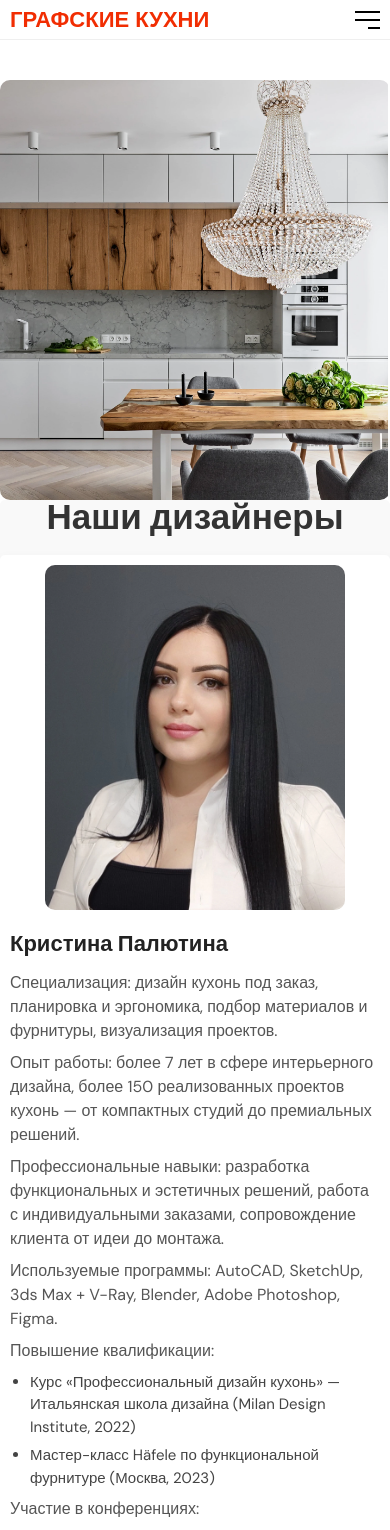
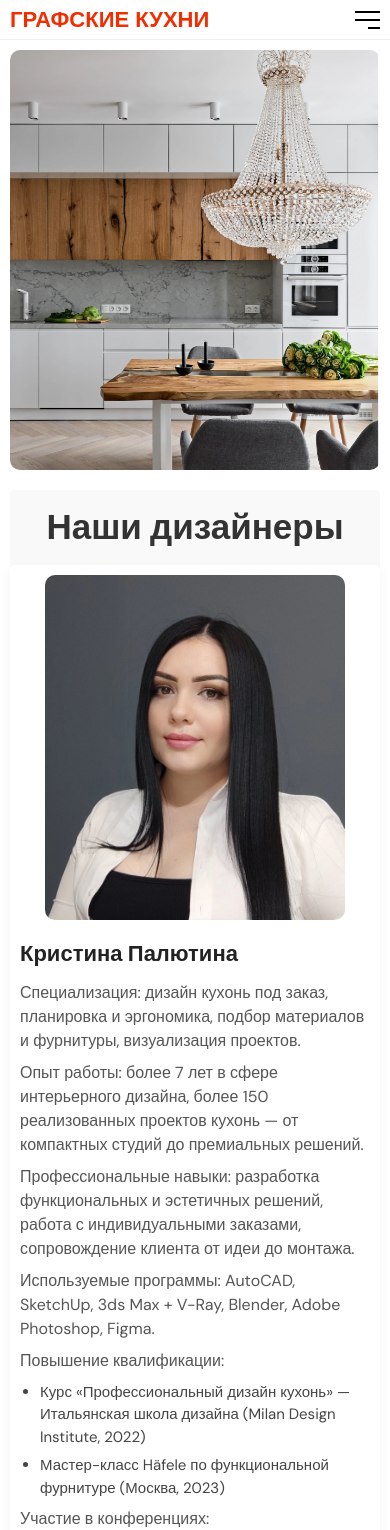
Before and after one commit to Ncomest/kitch, a Vue app: page / in a window 390 px wide. Shown: the top 1530 px of the page. Built offline with nearby package versions, Linux system fonts and the light colour scheme; a web font is replaced by a local one.

Commit message:
fix media

```diff
--- a/src/components/pages/home/style.scss
+++ b/src/components/pages/home/style.scss
@@ -3,6 +3,10 @@
   display: flex;
   flex-direction: column;
   padding: var(--padding-xxl) 0;
+
+  @media (max-width: 425px) {
+    padding: var(--padding-s) ;
+  }
 
   &__main-slider {
     border-radius: 10px;
--- a/src/components/section/ourDesigner/style.scss
+++ b/src/components/section/ourDesigner/style.scss
@@ -4,8 +4,9 @@
   border-radius: 5px;
 
   @media (max-width: 425px) {
-      padding: 0;
-    }
+    margin-top: var(--margin-l);
+    padding: var(--padding-l) 0;
+  }
 
   &__container {
     margin: 0 auto;
```
